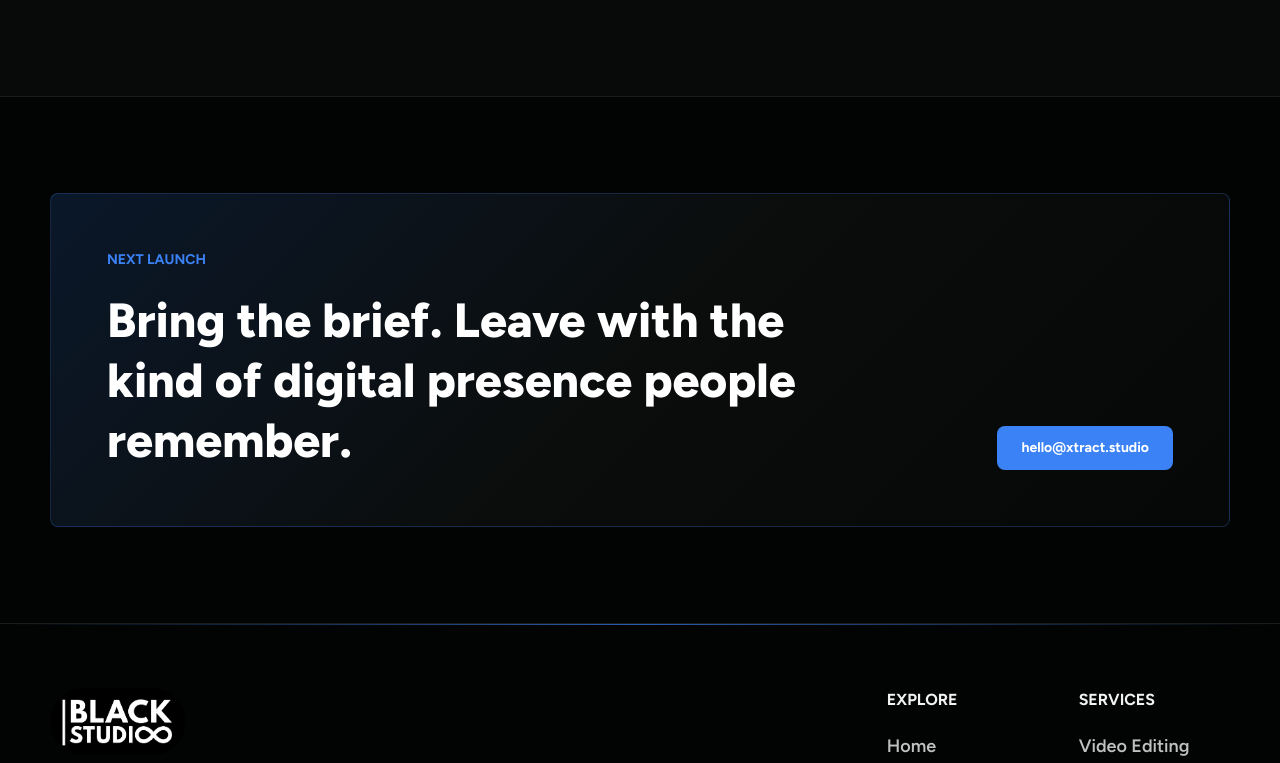
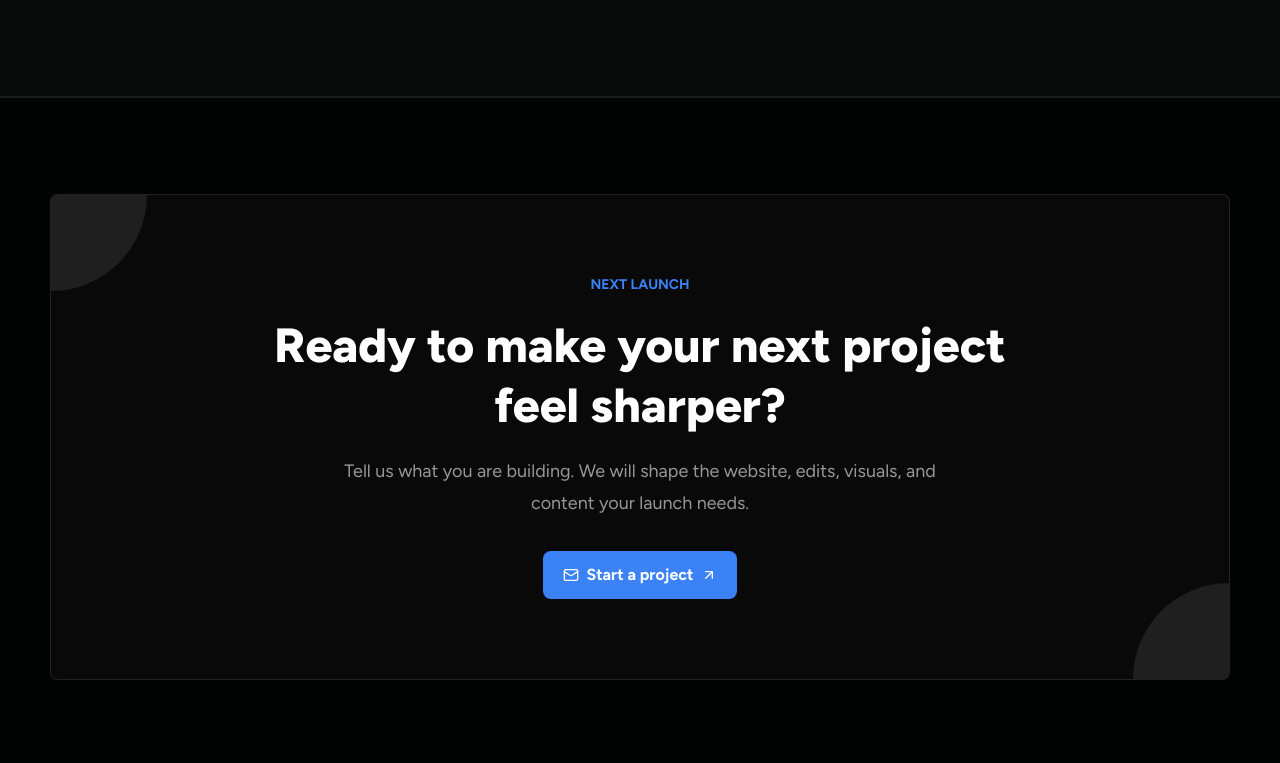
Before and after one commit to DeathXError/blackstudio, a Next.js app: page / in a window 1280 px wide. Shown: the part 2897-3660 px from the top of the page. Built offline with nearby package versions, Linux system fonts and the light colour scheme.

Commit message:
feat: add cta section

```diff
--- a/app/page.js
+++ b/app/page.js
@@ -2,6 +2,7 @@ import Link from "next/link";
 import Navbar from "@/components/layout/navbar";
 import Hero from "@/components/home/hero";
 import Footer from "@/components/layout/footer";
+import CTA from "@/components/home/cta";
 
 const services = [
   {
@@ -178,26 +179,7 @@ export default function Home() {
         </div>
       </section>
 
-      <section id="contact" className="px-5 py-20 sm:px-7 lg:py-24">
-        <div className="mx-auto max-w-[1180px] rounded-lg border border-brand-accent/24 bg-[linear-gradient(135deg,color-mix(in_srgb,var(--brand-accent)_16%,transparent),rgba(255,255,255,0.04),rgba(255,255,255,0.02))] p-8 sm:p-12 lg:p-14">
-          <p className="text-sm font-bold uppercase text-brand-accent">
-            Next launch
-          </p>
-          <div className="mt-5 flex flex-col justify-between gap-8 lg:flex-row lg:items-end">
-            <h2 className="max-w-[780px] text-3xl font-extrabold leading-tight tracking-normal sm:text-5xl">
-              Bring the brief. Leave with the kind of digital presence people
-              remember.
-            </h2>
-            <Link
-              href="mailto:hello@xtract.studio"
-              className="w-fit rounded-lg bg-brand-accent px-6 py-3 text-sm font-bold text-white no-underline transition-all duration-300 hover:-translate-y-0.5 hover:shadow-[0_0_30px_color-mix(in_srgb,var(--brand-accent)_34%,transparent)]"
-            >
-              hello@xtract.studio
-            </Link>
-          </div>
-        </div>
-      </section>
-
+      <CTA />
       <Footer />
     </main>
   );
--- /dev/null
+++ b/components/home/cta.jsx
@@ -0,0 +1,46 @@
+import { ArrowUpRight, Mail } from "lucide-react";
+import Link from "next/link";
+
+export default function CTA() {
+  return (
+    <section
+      id="contact"
+      className="border-y border-white/10 px-5 py-20 sm:px-7 lg:py-24"
+    >
+      <div className="mx-auto max-w-[1180px]">
+        <div className="relative mx-auto overflow-hidden rounded-lg border border-white/10 bg-[#080908] px-6 py-16 text-center sm:px-10 sm:py-20 lg:px-16">
+          <div
+            className="absolute left-0 top-0 h-24 w-24 rounded-br-full bg-neutral-400/14"
+            aria-hidden="true"
+          />
+          <div
+            className="absolute bottom-0 right-0 h-24 w-24 rounded-tl-full bg-neutral-400/14"
+            aria-hidden="true"
+          />
+
+          <div className="relative z-10 mx-auto flex max-w-[760px] flex-col items-center">
+            <p className="text-sm font-bold uppercase text-brand-accent">
+              Next launch
+            </p>
+            <h2 className="mt-5 text-3xl font-extrabold leading-tight tracking-normal sm:text-5xl">
+              Ready to make your next project feel sharper?
+            </h2>
+            <p className="mt-5 max-w-[620px] text-base leading-8 text-white/58 sm:text-lg">
+              Tell us what you are building. We will shape the website, edits,
+              visuals, and content your launch needs.
+            </p>
+
+            <Link
+              href="mailto:hello@xtract.studio"
+              className="group mt-8 inline-flex items-center gap-2 rounded-lg bg-brand-accent px-5 py-3 text-sm md:text-base font-bold text-white no-underline transition-all duration-300 hover:-translate-y-0.5 hover:bg-brand-accent/90"
+            >
+              <Mail className="h-4 w-4" />
+              Start a project
+              <ArrowUpRight className="h-4 w-4 transition-transform duration-300 group-hover:translate-x-1" />
+            </Link>
+          </div>
+        </div>
+      </div>
+    </section>
+  );
+}
```
